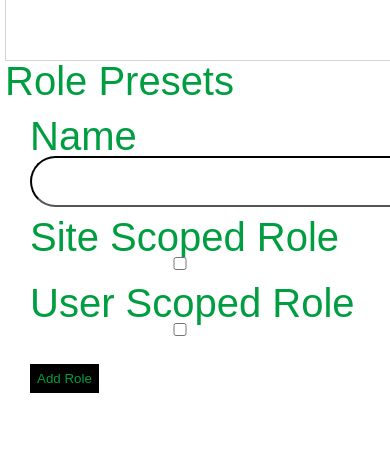
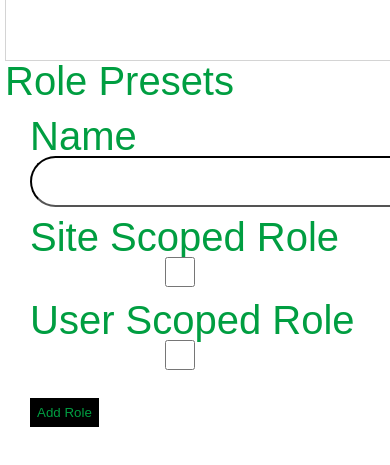
Before and after one commit to AmericanHaxyInc/Nulldelicious, a plain HTML site: page admin/Content/views/Index.html at #/Roles in a window 390 px wide. Shown: the part 1066-1531 px from the top of the page. Drawn offline with Linux system fonts and the light colour scheme; files whose address does not match are found by name; a web font is replaced by a local one.

Commit message:
Complete ND-14. Responsive layout issues with admin.

```diff
--- a/admin/Content/css/admin.LESS
+++ b/admin/Content/css/admin.LESS
@@ -396,7 +396,23 @@ outline-width:0;
 /*check box styles*/
 
 
+/* .nui-check rounded checkbox with gradient */
+.nui-check {
+  width: @block * 6;
+  height: @block * 6;
+  position: relative;
+  margin: @block * 4 auto;
+  background: #fcfff4;
+  background: linear-gradient(top, #fcfff4 0%, #dfe5d7 40%, #b3bead 100%);
+  border-radius: @block * 10;
 
+  input[type=checkbox] {
+    visibility: hidden;
+    &:checked {
+      opacity: 1;
+    }
+  }
+}
 
 
 /* end nui styles*/
@@ -594,14 +610,9 @@ font-family: 'Homenaje', sans-serif;
 .main-text
 
 {
-
   font-family: @bodyfont;
-
   color: @oblack;
-
   font-size: 1.5em;
-
-
 
 }
 
--- a/admin/Content/views/Roles.html
+++ b/admin/Content/views/Roles.html
@@ -10,15 +10,15 @@
         <input id="RoleName" type="text" ng-model="RoleName"/>
     </div>
 
-    <div class="nui-form-group">
+     <div class="nui-form-group">
         <label for="SiteScopedCheck">Site Scoped Role</label>
-        <input id="SiteScopedCheck" type="checkbox" ng-model="SiteScopedRole"/>
+         <input id="SiteScopedCheck" type="checkbox" ng-model="SiteScopedRole" name="check" class="nui-check"/>
     </div>
 
-    <div class="nui-form-group">
-        <label for="UserScopedCheck">User Scoped Role</label>
-        <input id="UserScopedCheck" type="checkbox" ng-model="UserScopedRole"/>
-    </div>
+   <div class="nui-form-group">
+       <label for="UserScopedCheck">User Scoped Role</label>
+       <input id="UserScopedCheck" type="checkbox" ng-model="UserScopedRole" name="check" class="nui-check"/>
+   </div>
 
     <table id="RoleTable">
         <tr ng-repeat="schema in roleDefinitions.schemas">
```
Also changed, not shown: admin/Content/css/admin.css.
